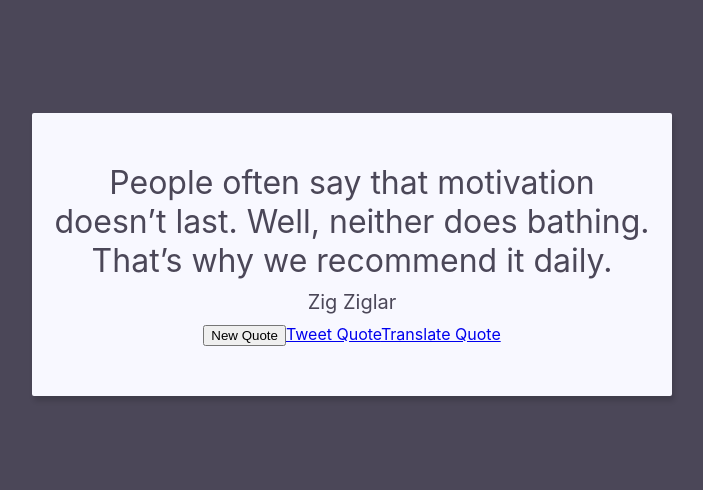
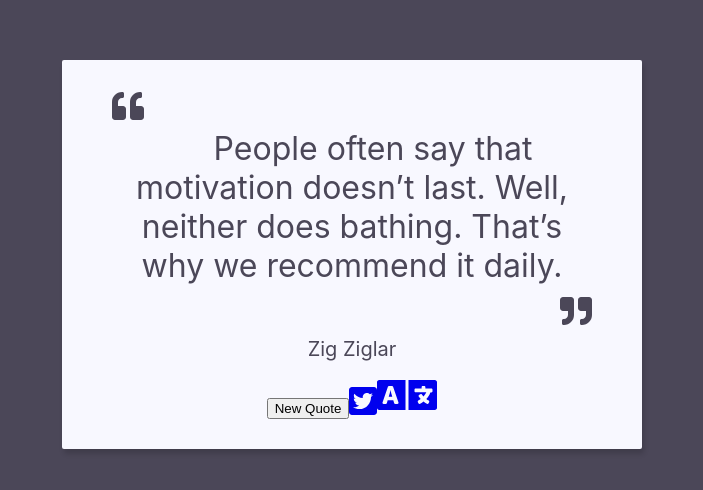
Before and after one commit to caglarturali/quotalog, a React (Create React App) app: page / in a window 1280 px wide. Shown: the part 146-636 px from the top of the page, without its empty margins (288-991 px from the left). Built offline with nearby package versions, Linux system fonts and the light colour scheme.

Commit message:
Split code into components and add Font-Awesome

```diff
--- a/package.json
+++ b/package.json
@@ -3,6 +3,10 @@
   "version": "0.1.0",
   "private": true,
   "dependencies": {
+    "@fortawesome/fontawesome-svg-core": "^1.2.14",
+    "@fortawesome/free-brands-svg-icons": "^5.7.1",
+    "@fortawesome/free-solid-svg-icons": "^5.7.1",
+    "@fortawesome/react-fontawesome": "^0.1.4",
     "react": "^16.7.0",
     "react-dom": "^16.7.0",
     "react-scripts": "2.1.3"
--- a/public/index.html
+++ b/public/index.html
@@ -19,7 +19,7 @@
       work correctly both with client-side routing and a non-root public URL.
       Learn how to configure a non-root public URL by running `npm run build`.
     -->
-    <title>React App</title>
+    <title>Quotalog</title>
   </head>
   <body>
     <noscript>You need to enable JavaScript to run this app.</noscript>
--- a/src/App.js
+++ b/src/App.js
@@ -1,64 +1,15 @@
 import React, { Component } from 'react';
 import './styles/App.css';
-import quotes from './shared/quotes.json';
-import QuoteBox from './components/QuoteBox';
+import Main from './components/Main';
+import { library } from '@fortawesome/fontawesome-svg-core';
+import { fab } from '@fortawesome/free-brands-svg-icons';
+import { faLanguage, faQuoteLeft, faQuoteRight, faSpinner } from '@fortawesome/free-solid-svg-icons';
+
+library.add(fab, faLanguage, faQuoteLeft, faQuoteRight, faSpinner);
 
 class App extends Component {
-  state = {
-    quotes: [],
-    randomQuote: {}
-  };
-
-  componentDidMount = () => {
-    this.loadQuotes();
-  };
-
-  loadQuotes = () => {
-    this.setState(
-      {
-        quotes
-      },
-      () => {
-        this.getRandomQuote();
-      }
-    );
-  };
-
-  getRandomQuote = () => {
-    const randomQuoteArr = this.state.quotes[Math.floor(Math.random() * this.state.quotes.length)];
-    const quote = {
-      text: randomQuoteArr[0],
-      author: randomQuoteArr[1]
-    };
-    this.setState({ randomQuote: quote });
-  };
-
-  getRandomBGColor = () => {
-    const rgb = [];
-    for (let i = 0; i < 3; i++) {
-      rgb.push(Math.floor(Math.random() * (192 - 64) + 64));
-    }
-    return rgb;
-  };
-
   render() {
-    const { randomQuote: quote } = this.state;
-
-    const bgColor = this.getRandomBGColor();
-    const bgColorStr = `rgb(${bgColor[0]}, ${bgColor[1]}, ${bgColor[2]})`;
-    let styles = {
-      background: bgColorStr
-    };
-
-    return (
-      <div className="App" style={styles}>
-        {quote ? (
-          <QuoteBox quote={quote} getNewQuote={this.getRandomQuote} color={bgColorStr} />
-        ) : (
-          <span>Loading...</span>
-        )}
-      </div>
-    );
+    return <Main />;
   }
 }
 
--- /dev/null
+++ b/src/components/Main.js
@@ -0,0 +1,58 @@
+import React, { Component } from 'react';
+import quotes from '../shared/quotes.json';
+import QuoteBox from './QuoteBox';
+
+export default class Main extends Component {
+  state = {
+    quotes: [],
+    randomQuote: {}
+  };
+
+  componentDidMount = () => {
+    this.loadQuotes();
+  };
+
+  loadQuotes = () => {
+    this.setState(
+      {
+        quotes
+      },
+      () => {
+        this.getRandomQuote();
+      }
+    );
+  };
+
+  getRandomQuote = () => {
+    const randomQuoteArr = this.state.quotes[Math.floor(Math.random() * this.state.quotes.length)];
+    const quote = {
+      text: randomQuoteArr[0],
+      author: randomQuoteArr[1]
+    };
+    this.setState({ randomQuote: quote });
+  };
+
+  getRandomBGColor = () => {
+    const rgb = [];
+    for (let i = 0; i < 3; i++) {
+      rgb.push(Math.floor(Math.random() * (192 - 64) + 64));
+    }
+    return rgb;
+  };
+
+  render() {
+    const { randomQuote } = this.state;
+
+    const bgColor = this.getRandomBGColor();
+    const bgColorStr = `rgb(${bgColor[0]}, ${bgColor[1]}, ${bgColor[2]})`;
+    let styles = {
+      background: bgColorStr
+    };
+
+    return (
+      <div className="App" style={styles}>
+        <QuoteBox quote={randomQuote} getNewQuote={this.getRandomQuote} color={bgColorStr} />
+      </div>
+    );
+  }
+}
--- a/src/components/QuoteBox.js
+++ b/src/components/QuoteBox.js
@@ -1,7 +1,7 @@
 import React, { Component } from 'react';
-
-const tweet_base_url = 'https://twitter.com/intent/tweet?hashtags=quotes,fCC&related=freecodecamp&text=';
-const translate_base_url = 'https://translate.google.com/#view=home&op=translate&sl=en&tl=tr&text=';
+import TweetButton from './TweetButton';
+import TranslateButton from './TranslateButton';
+import { FontAwesomeIcon } from '@fortawesome/react-fontawesome';
 
 export default class QuoteBox extends Component {
   state = {
@@ -31,22 +31,26 @@ export default class QuoteBox extends Component {
       color: color
     };
 
+    if (!text || !author) {
+      return <FontAwesomeIcon icon="spinner" pulse style={{ color: 'white' }} size="2x" />;
+    }
+
     return (
       <div id="quote-box" style={styles}>
         <span id="text" className={this.state.textClasses}>
+          <FontAwesomeIcon icon="quote-left" />
+          <br />
           {text}
+          <br />
+          <FontAwesomeIcon icon="quote-right" />
         </span>
         <span id="author">{author}</span>
         <div className="buttons">
           <button id="new-quote" onClick={this.handleNewQuoteClick}>
             New Quote
           </button>
-          <a id="tweet-quote" href={`${tweet_base_url}${text} ${author}`} target="_blank" rel="noopener noreferrer">
-            Tweet Quote
-          </a>
-          <a id="tweet-quote" href={`${translate_base_url}${text}`} target="_blank" rel="noopener noreferrer">
-            Translate Quote
-          </a>
+          <TweetButton quote={this.props.quote} />
+          <TranslateButton quote={this.props.quote} />
         </div>
       </div>
     );
--- /dev/null
+++ b/src/components/TranslateButton.js
@@ -0,0 +1,14 @@
+import React from 'react';
+import { FontAwesomeIcon } from '@fortawesome/react-fontawesome';
+
+const translate_base_url = 'https://translate.google.com/#view=home&op=translate&sl=en&tl=tr&text=';
+
+export default function TranslateButton(props) {
+  const { text } = props.quote;
+
+  return (
+    <a title="Translate the Quote" href={`${translate_base_url}${text}`} target="_blank" rel="noopener noreferrer">
+      <FontAwesomeIcon icon="language" size="3x" />
+    </a>
+  );
+}
--- /dev/null
+++ b/src/components/TweetButton.js
@@ -0,0 +1,14 @@
+import React from 'react';
+import { FontAwesomeIcon } from '@fortawesome/react-fontawesome';
+
+const tweet_base_url = 'https://twitter.com/intent/tweet?hashtags=quotes,fCC&related=freecodecamp&text=';
+
+export default function TweetButton(props) {
+  const { text, author } = props.quote;
+
+  return (
+    <a id="tweet-quote" title="Tweet the Quote" href={`${tweet_base_url}${text} ${author}`} target="_blank" rel="noopener noreferrer">
+      <FontAwesomeIcon icon={['fab', 'twitter-square']} size="2x" />
+    </a>
+  );
+}
--- a/src/styles/App.css
+++ b/src/styles/App.css
@@ -16,9 +16,9 @@
   box-shadow: 2px 5px 5px rgba(0, 0, 0, 0.15);
   display: flex;
   flex-direction: column;
-  width: 600px;
+  width: 480px;
   margin: 20px;
-  padding: 50px 20px;
+  padding: 30px 50px;
   transition: height 500ms ease;
 }
 
@@ -43,5 +43,18 @@
 
 #author {
   font-size: 1.25em;
+  font-weight: 400;
   padding: 10px;
 }
+
+.fa-quote-left {
+  float: left;
+  margin-bottom: 10px;
+  margin-right: 10px;
+}
+
+.fa-quote-right {
+  float: right;
+  margin-left: 10px;
+  margin-top: 10px;
+}
```
Also changed, not shown: 1 other file (tests, documents, lock files or other folders).
